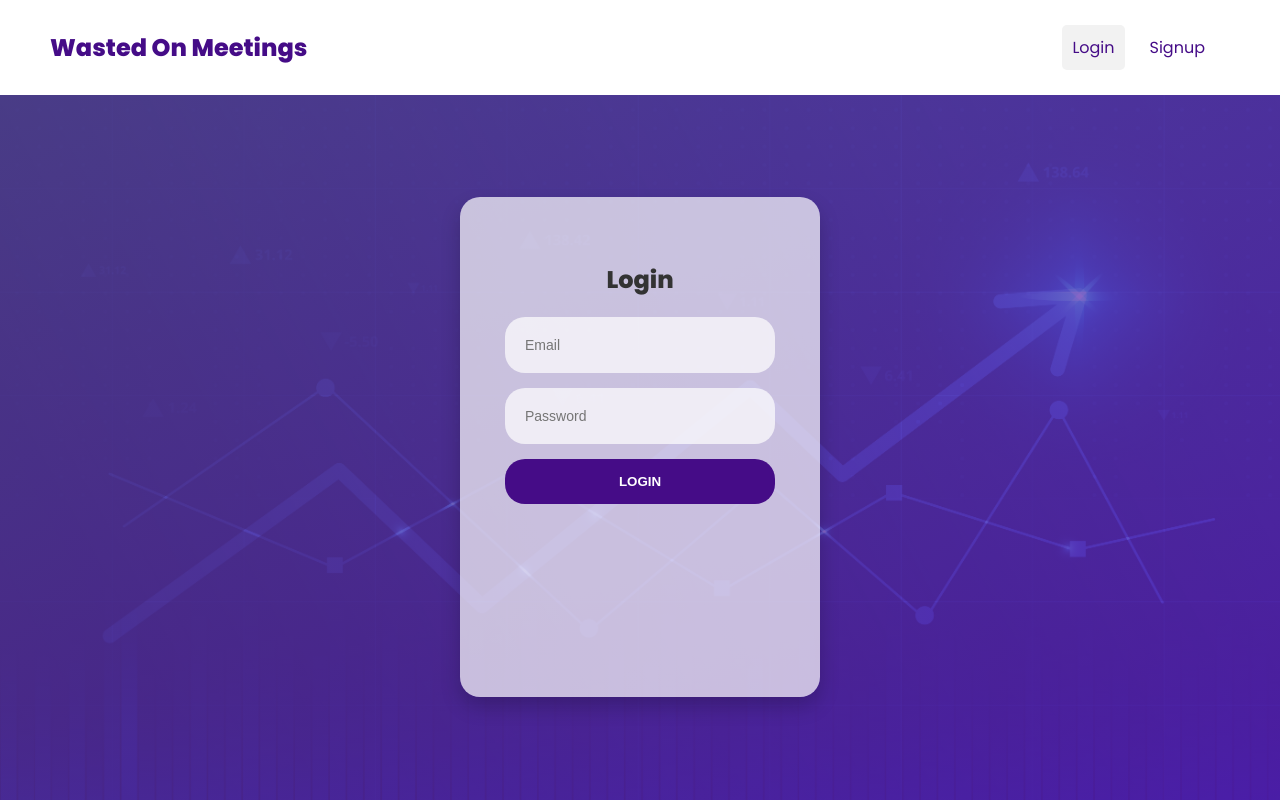
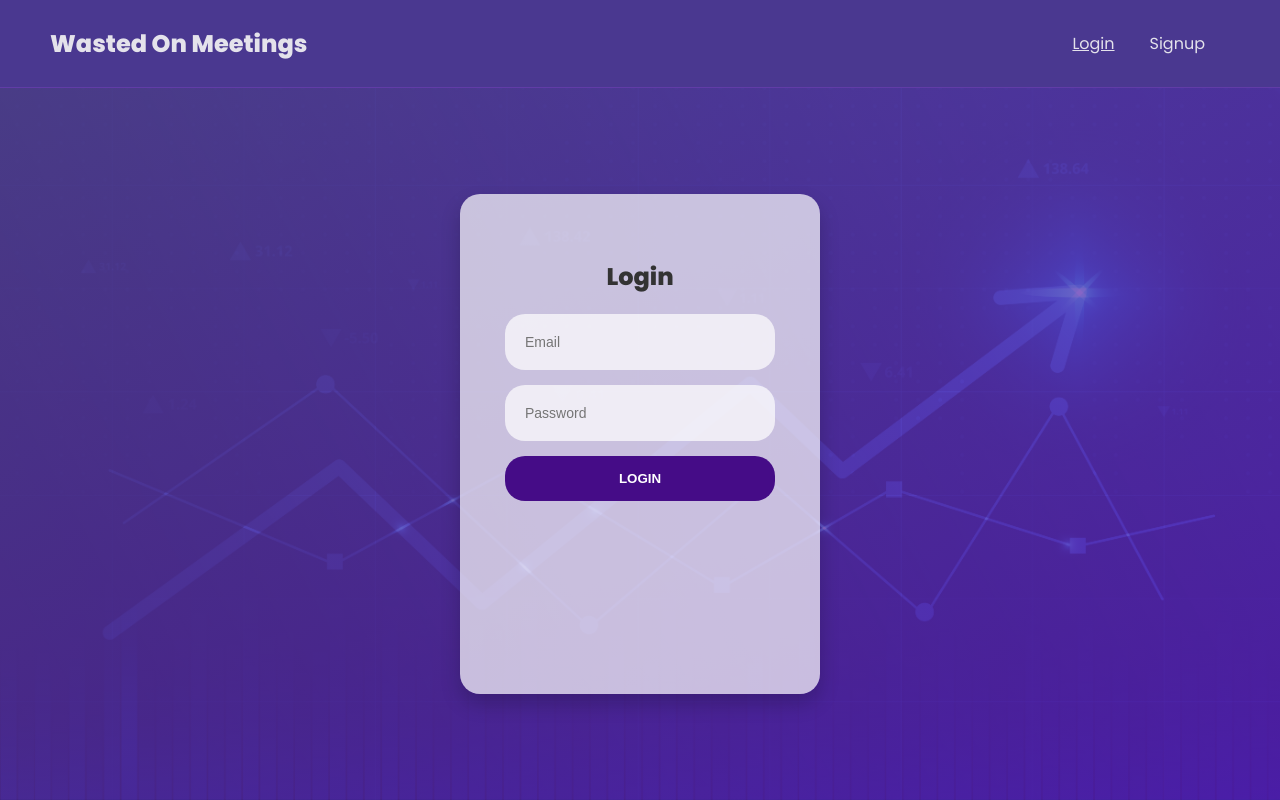
Before and after one commit to StigAkl/wasted-on-meetings, a React (Vite) app in the folder client/: page /login in a window 1280 px wide. Built offline with nearby package versions, Linux system fonts and the light colour scheme.

Commit message:
Getting there

```diff
--- a/client/src/colors.module.css
+++ b/client/src/colors.module.css
@@ -4,7 +4,7 @@
   --background-color: #f5f5f5;
   --text-color-white: #f5f5f5;
   --color-error: #e7195a;
-  --color-header: #fff;
+  --color-header: #4a3890;
   --color-form-background: #fff;
   --text-color: #333;
   --color-border: #ddd;
--- a/client/src/components/Icons/CalendarIcon.tsx
+++ b/client/src/components/Icons/CalendarIcon.tsx
@@ -1,5 +1,11 @@
 export const CalendarIcon = () => {
   return (
-    <svg viewBox="0 0 24 24" id="Layer_1" data-name="Layer 1" xmlns="http://www.w3.org/2000/svg"><defs><style dangerouslySetInnerHTML={{ __html: ".cls-1{fill:none;stroke-miterlimit:10;stroke-width:1.91px;}" }} /></defs><rect className="cls-1" x="1.48" y="2.41" width="21.04" height="4.78" /><rect className="cls-1" x="1.48" y="7.2" width="21.04" height="15.3" /><line className="cls-1" x1="6.26" y1="0.5" x2="6.26" y2="4.33" /><line className="cls-1" x1="17.74" y1="0.5" x2="17.74" y2="4.33" /><line className="cls-1" x1={12} y1="0.5" x2={12} y2="4.33" /><path className="cls-1" d="M11,18.67H6.26v-1L8.56,16a3.86,3.86,0,0,0,1.53-3.07h0A1.92,1.92,0,0,0,8.17,11H6.26" /><path className="cls-1" d="M17.74,11H13.91v3.83h1.92a1.91,1.91,0,0,1,1.91,1.91h0a1.91,1.91,0,0,1-1.91,1.91H13" /></svg>
+    <svg viewBox="0 0 24 24" id="Layer_1" data-name="Layer 1" xmlns="http://www.w3.org/2000/svg">
+      <rect className="cls-1" x="1.48" y="2.41" width="21.04" height="4.78" />
+      <rect className="cls-1" x="1.48" y="7.2" width="21.04" height="15.3" />
+      <line className="cls-1" x1="6.26" y1="0.5" x2="6.26" y2="4.33" />
+      <line className="cls-1" x1="17.74" y1="0.5" x2="17.74" y2="4.33" /><line className="cls-1" x1={12} y1="0.5" x2={12} y2="4.33" />
+      <path className="cls-1" d="M11,18.67H6.26v-1L8.56,16a3.86,3.86,0,0,0,1.53-3.07h0A1.92,1.92,0,0,0,8.17,11H6.26" />
+      <path className="cls-1" d="M17.74,11H13.91v3.83h1.92a1.91,1.91,0,0,1,1.91,1.91h0a1.91,1.91,0,0,1-1.91,1.91H13" /></svg>
   )
 }
--- a/client/src/components/MeetingsDashboard/MeetingSummary.module.css
+++ b/client/src/components/MeetingsDashboard/MeetingSummary.module.css
@@ -16,7 +16,6 @@
   padding: 30px 15px;
   border-radius: 20px;
   color: var(--pink-text-light);
-  line-height: 1.5;
   flex: 1;
 }
 
@@ -47,20 +46,20 @@
 }
 
 .icon {
-  stroke: var(--primary-color);
+  stroke: var(--text-color-white);
   width: 34px;
   height: 30px;
-}
-
-@media (max-width: 960px) {
-  .icon {
-    display: none;
-  }
+  margin-top: 5px;
 }
 
 @media (max-width: 660px) {
   .card {
     width: 100%;
     flex: 0 1 auto;
+    padding: 10px;
+  }
+
+  .icon {
+    margin-bottom: 5px;
   }
 }
--- a/client/src/components/MeetingsDashboard/MeetingSummary.tsx
+++ b/client/src/components/MeetingsDashboard/MeetingSummary.tsx
@@ -20,29 +20,30 @@ const MeetingSummary = ({ summary }: Props) => {
       <H2 variant='gradient'>Meeting Summary</H2>
       <div className={styles.cardContainer}>
         <div className={styles.card}>
-          <span className={styles.cardTitle}>Meetings</span>
+          <div className={styles.icon}>
+            <CalendarIcon />
+          </div>
           <span className={styles.data}>
             {summary.meetings}
           </span>
-          <div className={styles.icon}>
-            <CalendarIcon />
-          </div>
+          <span className={styles.cardTitle}>Meetings</span>
         </div>
         <div className={styles.card}>
-          <span className={styles.cardTitle}>Hours</span>
+          <div className={styles.icon}>
+            <ClockIcon />
+          </div>
           <span className={styles.data}>
             {summary.hours.toFixed(1)}
           </span>
-          <div className={styles.icon}>
-            <ClockIcon />
-          </div>
+          <span className={styles.cardTitle}>Hours spent</span>
+
         </div>
         <div className={styles.card}>
-          <span className={styles.cardTitle}>Total Cost</span>
-          <span className={styles.data}>{formatter.format(summary.cost)}</span>
           <div className={styles.icon}>
             <MoneyBagIcon />
           </div>
+          <span className={styles.data}>{formatter.format(summary.cost)}</span>
+          <span className={styles.cardTitle}>Total Cost</span>
         </div>
       </div>
 
--- a/client/src/components/Navbar/Navbar.module.css
+++ b/client/src/components/Navbar/Navbar.module.css
@@ -3,6 +3,7 @@
 header {
   background: var(--color-header);
   box-shadow: 2px 2px 10px 0 rgba(0, 0, 0, 0.2);
+  border-bottom: 1px solid rgba(131, 66, 201, 0.4);
 }
 
 header .container {
@@ -15,7 +16,8 @@ header .container {
 }
 
 header a {
-  color: var(--primary-color);
+  color: var(--text-color-white);
+  opacity: 0.9;
   text-decoration: none;
 }
 
@@ -30,9 +32,9 @@ nav a {
 }
 
 nav button {
-  background: var(--color-header);
-  color: var(--primary-color);
-  border: 2px solid var(--primary-color);
+  background: none;
+  color: var(--text-color-white);
+  border: none;
   border-radius: 4px;
   font-family: "Poppins";
   cursor: pointer;
@@ -44,15 +46,14 @@ nav button.logoutButton {
 }
 
 nav button.logoutButton:hover {
-  border: 2px solid var(--color-error);
   color: var(--color-error);
 }
 
 .active {
-  color: var(--primary-color);
-  background-color: var(--color-active-nav-background);
+  color: var(--text-color-white);
   border-radius: 5px;
   padding: 10px;
+  text-decoration: underline;
 }
 
 /* Responsive menu */
@@ -60,7 +61,6 @@ nav button.logoutButton:hover {
 .navElements {
   top: 60px;
   display: flex;
-  background-color: var(--nav-background-color);
 }
 
 .menuIcon {
@@ -81,7 +81,7 @@ nav button.logoutButton:hover {
     position: absolute;
     right: 0;
     width: 0px;
-    transition: all 0.3s ease-in;
+    transition: all 0.3s cubic-bezier(0.73, -0.64, 0.32, 1.83);
     overflow: hidden;
     display: flex;
     flex-direction: column;
@@ -96,11 +96,17 @@ nav button.logoutButton:hover {
 
   .activeBar {
     width: 50%;
+    background-color: var(--color-header);
   }
 
   .active {
-    background-color: var(--color-header);
     position: relative;
+    color: var(--secondary-color);
+  }
+
+  nav button {
+    background: none;
+    color: var(--text-color-white);
   }
 
   /* .active::before {
--- a/client/src/components/Navbar/Navbar.tsx
+++ b/client/src/components/Navbar/Navbar.tsx
@@ -49,6 +49,9 @@ const Navbar = ({ isMenuOpen, handleMenuClick }: Props) => {
     </>
   }
 
+
+  const headerLink = user ? "/" : "/welcome";
+
   const unAuthRoutes = () => {
     return <>
       <NavbarLink to="/login">Login</NavbarLink>
@@ -59,8 +62,8 @@ const Navbar = ({ isMenuOpen, handleMenuClick }: Props) => {
   return (
     <header>
       <div className={css.container}>
-        <Link to="/welcome">
-          <h2 className={css.logo}>Wasted On Meetings</h2>
+        <Link to={headerLink}>
+          <h1>Wasted On Meetings</h1>
         </Link>
 
         <div ref={burgerRef} className={css.menuIcon} onClick={handleLinkClick}>
```
Also changed, not shown: client/src/assets/hamburger.svg.
